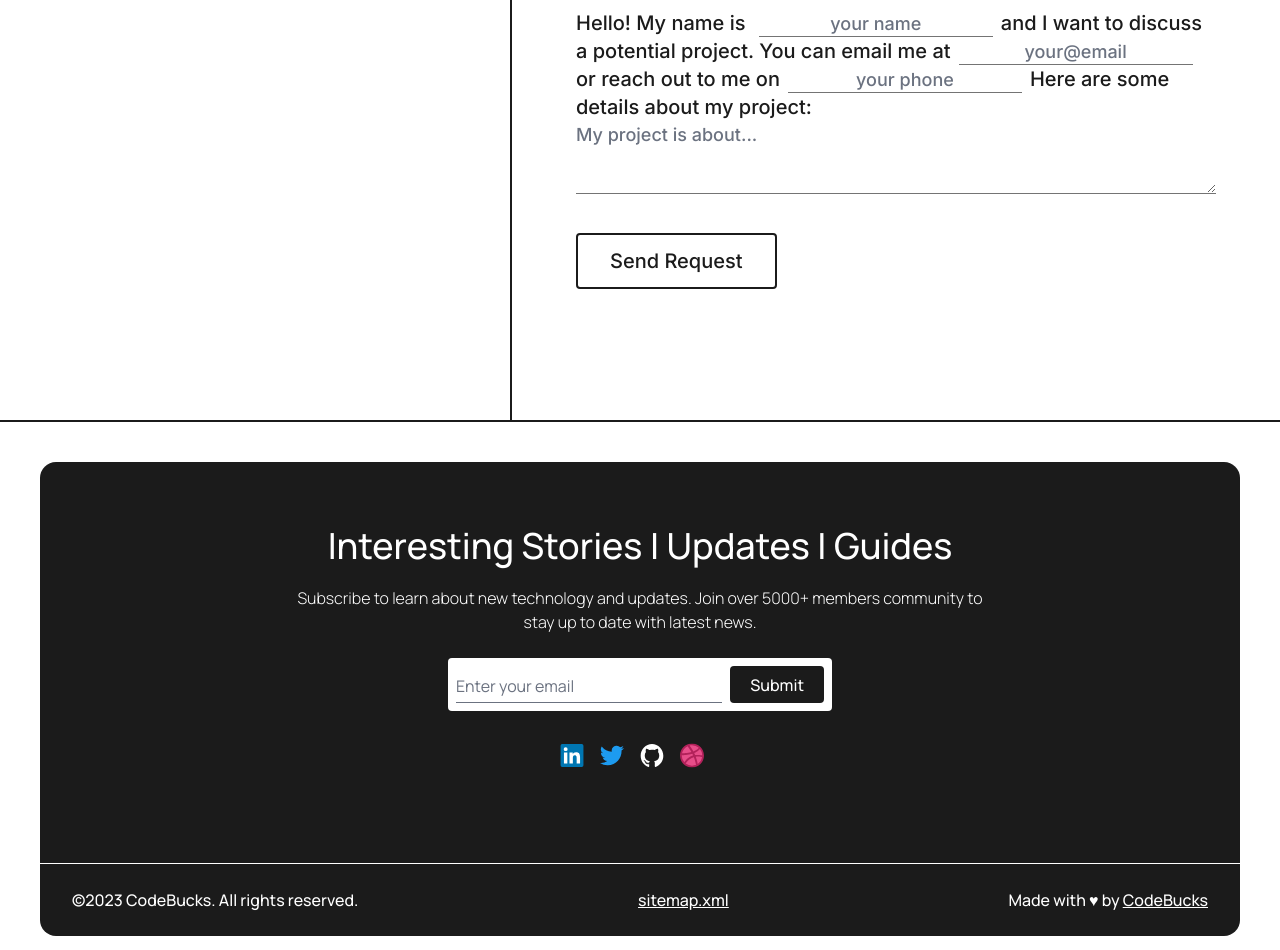
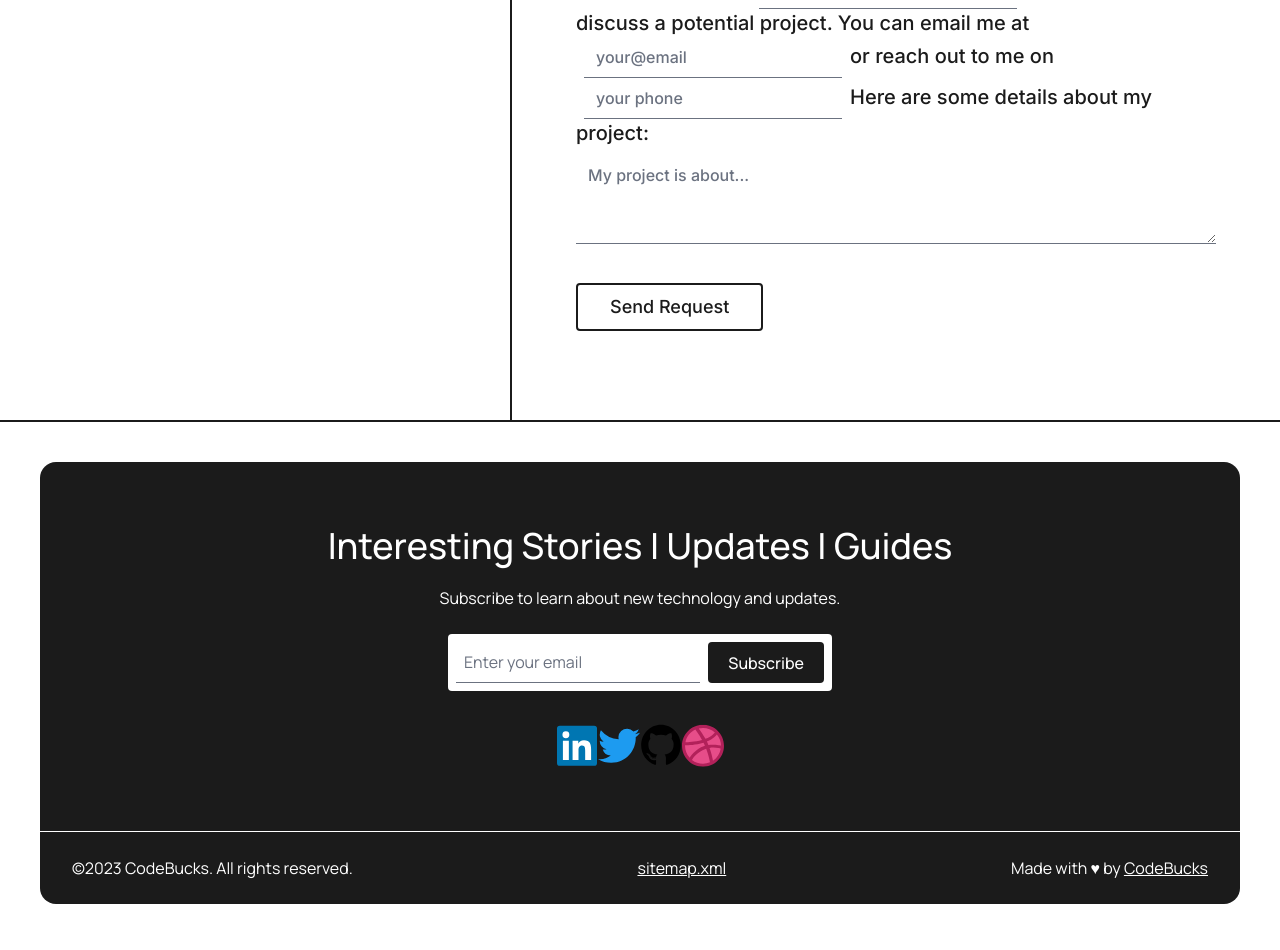
Before and after one commit to GoingOnLoardShiva/webtech, a Next.js app in the folder Nextjs-tailwindcss-blog-template/: page /contact in a window 1280 px wide. Shown: the part 322-1272 px from the top of the page. Built offline with nearby package versions, Linux system fonts and the light colour scheme.

Commit message:
uptodate all data

```diff
--- a/Nextjs-tailwindcss-blog-template/package.json
+++ b/Nextjs-tailwindcss-blog-template/package.json
@@ -32,6 +32,7 @@
     "next-auth": "^4.22.1",
     "next-mdx-remote": "^5.0.0",
     "next-sitemap": "^4.2.2",
+    "nodemailer": "^7.0.12",
     "postcss": "^8.4.49",
     "react": "^19.2.3",
     "react-dom": "^19.2.3",
--- a/Nextjs-tailwindcss-blog-template/src/app/(about)/layout.js
+++ b/Nextjs-tailwindcss-blog-template/src/app/(about)/layout.js
@@ -2,13 +2,13 @@ import InsightRoll from "@/src/components/About/InsightRoll";
 
 
 const insights = [
-    "20+ Projects Completed",
-    "3+ Years of Freelancing",
+    "2+ Projects Completed",
+    "0+ Years of Freelancing",
     "99% Client Satisfaction",
-    "20K+ Subscribers",
-    "Authored In-Depth Course on Educative",
-    "Contributed as a Technical Course Reviewer 📝",
-    "Recipient of the Hackernoon Noonies Award 🏆",
+    "Student at Ucodemy",
+    "Learning Frontend & Backend Development",
+    "Open to Collaboration",
+
   ];
 
 export default function AboutLayout({ children }) {
--- /dev/null
+++ b/Nextjs-tailwindcss-blog-template/src/app/api/contact/route.js
@@ -0,0 +1,51 @@
+import { NextResponse } from "next/server";
+import nodemailer from "nodemailer";
+
+export async function POST(req) {
+  try {
+    const { name, email, message } = await req.json();
+
+    if (!name || !email || !message) {
+      return NextResponse.json(
+        { success: false, message: "Missing required fields" },
+        { status: 400 }
+      );
+    }
+
+    const transporter = nodemailer.createTransport({
+      host: process.env.SMTP_HOST,
+      port: 587,
+      secure: false,
+      auth: {
+        user: process.env.SMTP_USER,
+        pass: process.env.SMTP_PASS,
+      },
+    });
+
+    await transporter.sendMail({
+      from: `"Contact Form" <${process.env.SMTP_USER}>`,
+      to: "hirenray882@gmail.com", // receive email
+      replyTo: email, // reply directly to sender
+      subject: `New contact form submission from ${name}`,
+      text: `
+Name: ${name}
+Email: ${email}
+
+Message:
+${message}
+      `,
+    });
+
+    return NextResponse.json(
+      { success: true, message: "Message sent successfully" },
+      { status: 200 }
+    );
+  } catch (error) {
+    console.error("Contact form error:", error);
+
+    return NextResponse.json(
+      { success: false, message: "Failed to send message" },
+      { status: 500 }
+    );
+  }
+}
--- /dev/null
+++ b/Nextjs-tailwindcss-blog-template/src/app/api/subscribe/route.js
@@ -0,0 +1,49 @@
+import { NextResponse } from "next/server";
+import nodemailer from "nodemailer";
+
+export async function POST(req) {
+  try {
+    const { email } = await req.json();
+
+    if (!email) {
+      return NextResponse.json(
+        { success: false, message: "Email is required" },
+        { status: 400 }
+      );
+    }
+
+    const transporter = nodemailer.createTransport({
+      host: process.env.SMTP_HOST,
+      port: 587,
+      secure: false,
+      auth: {
+        user: process.env.SMTP_USER,
+        pass: process.env.SMTP_PASS,
+      },
+    });
+
+    await transporter.sendMail({
+      from: `"Subscribe Form" <${process.env.SMTP_USER}>`,
+      to: "hirenray882@gmail.com",
+      replyTo: email,
+      subject: `New newsletter subscription`,
+      text: `
+New subscriber email:
+
+${email}
+      `,
+    });
+
+    return NextResponse.json(
+      { success: true, message: "Subscribed successfully" },
+      { status: 200 }
+    );
+  } catch (error) {
+    console.error("Subscribe form error:", error);
+
+    return NextResponse.json(
+      { success: false, message: "Failed to subscribe" },
+      { status: 500 }
+    );
+  }
+}
--- a/Nextjs-tailwindcss-blog-template/src/components/About/AboutCoverSection.js
+++ b/Nextjs-tailwindcss-blog-template/src/components/About/AboutCoverSection.js
@@ -18,7 +18,7 @@ const AboutCoverSection = () => {
             Dream Big, Work Hard, Achieve More!
             </h2>
             <p className='font-medium capitalize mt-4 text-base'>
-            This Mantra Drives My Work As A Passionate Freelancer. I Blend Innovative Technology With Timeless Design For Captivating Digital Experiences. Inspired By Nature And Literature, I'm A Perpetual Learner Embracing Challenges. With Each Project, I Aim To Leave A Lasting Impact—One Pixel At A Time.
+              I am a passionate web developer dedicated to crafting beautiful and functional digital experiences. With a strong foundation in both frontend and backend technologies, I specialize in building responsive, user-friendly websites and applications that not only look great but also perform seamlessly across all devices. My goal is to turn ideas into reality through clean code, innovative design, and a commitment to excellence.
             </p>
         </div>
     </section>
--- a/Nextjs-tailwindcss-blog-template/src/components/About/Skills.js
+++ b/Nextjs-tailwindcss-blog-template/src/components/About/Skills.js
@@ -1,17 +1,18 @@
 const SkillList = [
   "next.js",
+  "react.js",
+  "node.js",
+  "express.js",
   "tailwind css",
   "figma",
   "javaScript",
   "web design",
-  "Gatsby.js",
-  "strapi",
   "firebase",
-  "generative AI",
-  "wireframing",
   "SEO",
   "framer motion",
-  "sanity",
+  "Lenis",
+  "git & github",
+
 ];
 
 const Skills = () => {
--- a/Nextjs-tailwindcss-blog-template/src/components/Contact/ContactForm.js
+++ b/Nextjs-tailwindcss-blog-template/src/components/Contact/ContactForm.js
@@ -1,15 +1,40 @@
 "use client";
-import React from "react";
+
+import React, { useState } from "react";
 import { useForm } from "react-hook-form";
 
 export default function ContactForm() {
   const {
     register,
     handleSubmit,
+    reset,
     formState: { errors },
   } = useForm();
-  const onSubmit = (data) => console.log(data);
-  console.log(errors);
+
+  const [loading, setLoading] = useState(false);
+  const [status, setStatus] = useState(null); // success | error
+
+  const onSubmit = async (data) => {
+    try {
+      setLoading(true);
+      setStatus(null);
+
+      const res = await fetch("/api/contact", {
+        method: "POST",
+        headers: { "Content-Type": "application/json" },
+        body: JSON.stringify(data),
+      });
+
+      if (!res.ok) throw new Error("Failed to submit");
+
+      setStatus("success");
+      reset();
+    } catch (err) {
+      setStatus("error");
+    } finally {
+      setLoading(false);
+    }
+  };
 
   return (
     <form
@@ -21,27 +46,49 @@ export default function ContactForm() {
         type="text"
         placeholder="your name"
         {...register("name", { required: true, maxLength: 80 })}
-        className="outline-none border-0 p-0 mx-2 focus:ring-0 placeholder:text-center placeholder:text-lg border-b border-gray
-        focus:border-gray bg-transparent"
+        className="outline-none border-0 mx-2 border-b bg-transparent"
       />
       and I want to discuss a potential project. You can email me at
-      <input type="email" placeholder="your@email" {...register("email", {})}  className="outline-none border-0 p-0 mx-2 focus:ring-0 placeholder:text-center placeholder:text-lg border-b border-gray
-        focus:border-gray bg-transparent"/>
+      <input
+        type="email"
+        placeholder="your@email"
+        {...register("email", { required: true })}
+        className="outline-none border-0 mx-2 border-b bg-transparent"
+      />
       or reach out to me on
       <input
         type="tel"
         placeholder="your phone"
-        {...register("phone number", {})}
-        className="outline-none border-0 p-0 mx-2 focus:ring-0 placeholder:text-center placeholder:text-lg border-b border-gray
-        focus:border-gray bg-transparent"
+        {...register("phone")}
+        className="outline-none border-0 mx-2 border-b bg-transparent"
       />
-      Here are some details about my project: <br />
-      <textarea {...register("project details", {})}
-      placeholder="My project is about..."
-      rows={3}
-      className="w-full outline-none border-0 p-0 mx-0 focus:ring-0  placeholder:text-lg border-b border-gray
-        focus:border-gray bg-transparent" />
-      <input type="submit" value="send request" className="mt-8 font-medium inline-block capitalize text-lg sm:text-xl py-2 sm:py-3 px-6 sm:px-8 border-2 border-solid border-dark dark:border-light rounded cursor-pointer" />
+      Here are some details about my project:
+      <textarea
+        {...register("message", { required: true })}
+        placeholder="My project is about..."
+        rows={3}
+        className="w-full mt-2 outline-none border-0 border-b bg-transparent"
+      />
+
+      <button
+        type="submit"
+        disabled={loading}
+        className="mt-8 font-medium inline-block capitalize text-lg py-2 px-8 border-2 rounded"
+      >
+        {loading ? "Sending..." : "Send Request"}
+      </button>
+
+      {/* Status Messages */}
+      {status === "success" && (
+        <p className="mt-4 text-green-600">
+          ✅ Your message has been sent successfully!
+        </p>
+      )}
+      {status === "error" && (
+        <p className="mt-4 text-red-600">
+          ❌ Something went wrong. Please try again.
+        </p>
+      )}
     </form>
   );
 }
--- a/Nextjs-tailwindcss-blog-template/src/components/Footer/index.js
+++ b/Nextjs-tailwindcss-blog-template/src/components/Footer/index.js
@@ -1,5 +1,6 @@
 "use client";
-import React from "react";
+
+import React, { useState } from "react";
 import { useForm } from "react-hook-form";
 import { DribbbleIcon, GithubIcon, LinkedinIcon, TwitterIcon } from "../Icons";
 import Link from "next/link";
@@ -9,92 +10,106 @@ const Footer = () => {
   const {
     register,
     handleSubmit,
+    reset,
     formState: { errors },
   } = useForm();
-  const onSubmit = (data) => console.log(data);
-  console.log(errors);
+
+  const [loading, setLoading] = useState(false);
+  const [status, setStatus] = useState(null); // success | error
+
+  const onSubmit = async (data) => {
+    try {
+      setLoading(true);
+      setStatus(null);
+
+      const res = await fetch("/api/subscribe", {
+        method: "POST",
+        headers: { "Content-Type": "application/json" },
+        body: JSON.stringify({
+          email: data.email,
+        }),
+      });
+
+      if (!res.ok) throw new Error("Failed");
+
+      setStatus("success");
+      reset();
+    } catch (err) {
+      setStatus("error");
+    } finally {
+      setLoading(false);
+    }
+  };
 
   return (
     <footer className="mt-16 rounded-2xl bg-dark dark:bg-accentDark/90 m-2 sm:m-10 flex flex-col items-center text-light dark:text-dark">
-      <h3 className="mt-16 font-medium dark:font-bold text-center capitalize text-2xl sm:text-3xl lg:text-4xl px-4">
+      <h3 className="mt-16 font-medium text-center text-2xl sm:text-3xl lg:text-4xl px-4">
         Interesting Stories | Updates | Guides
       </h3>
-      <p className="mt-5 px-4 text-center w-full sm:w-3/5 font-light dark:font-medium text-sm sm:text-base">
-        Subscribe to learn about new technology and updates. Join over 5000+
-        members community to stay up to date with latest news.
+
+      <p className="mt-5 px-4 text-center w-full sm:w-3/5 text-sm sm:text-base">
+        Subscribe to learn about new technology and updates.
       </p>
 
       <form
         onSubmit={handleSubmit(onSubmit)}
-        className="mt-6 w-fit sm:min-w-[384px] flex items-stretch bg-light dark:bg-dark p-1 sm:p-2 rounded mx04"
+        className="mt-6 w-fit sm:min-w-[384px] flex items-stretch bg-light dark:bg-dark p-2 rounded"
       >
         <input
           type="email"
           placeholder="Enter your email"
-          {...register("email", { required: true, maxLength: 80 })}
-          className="w-full bg-transparent pl-2 sm:pl-0 text-dark focus:border-dark focus:ring-0 border-0 border-b mr-2 pb-1"
+          {...register("email", { required: true })}
+          className="w-full bg-transparent pl-2 text-dark border-0 border-b mr-2"
         />
 
-        <input
+        <button
           type="submit"
-          className="bg-dark text-light dark:text-dark dark:bg-light cursor-pointer font-medium rounded px-3 sm:px-5 py-1"
-        />
+          disabled={loading}
+          className="bg-dark text-light dark:text-dark dark:bg-light font-medium rounded px-5"
+        >
+          {loading ? "Sending..." : "Subscribe"}
+        </button>
       </form>
+
+      {/* Status messages */}
+      {status === "success" && (
+        <p className="mt-3 text-green-400 text-sm">
+          ✅ Subscribed successfully!
+        </p>
+      )}
+      {status === "error" && (
+        <p className="mt-3 text-red-400 text-sm">
+          ❌ Failed to subscribe. Try again.
+        </p>
+      )}
+
+      {/* Social icons */}
       <div className="flex items-center mt-8">
-        <a
-          href={siteMetadata.linkedin}
-          className="inline-block w-6 h-6 mr-4"
-          aria-label="Reach out to me via LinkedIn"
-          target="_blank"
-          rel="noopener noreferrer"
-        >
-          <LinkedinIcon className="hover:scale-125 transition-all ease duration-200" />
+        <a href={siteMetadata.linkedin} target="_blank" rel="noreferrer">
+          <LinkedinIcon />
         </a>
-        <a
-          href={siteMetadata.twitter}
-          className="inline-block w-6 h-6 mr-4"
-          aria-label="Reach out to me via Twitter"
-          target="_blank"
-          rel="noopener noreferrer"
-        >
-          <TwitterIcon className="hover:scale-125 transition-all ease duration-200" />
+        <a href={siteMetadata.twitter} target="_blank" rel="noreferrer">
+          <TwitterIcon />
         </a>
-        <a
-          href={siteMetadata.github}
-          className="inline-block w-6 h-6 mr-4 fill-light"
-          aria-label="Check my profile on Github"
-          target="_blank"
-          rel="noopener noreferrer"
-        >
-          <GithubIcon className="fill-light dark:fill-dark  hover:scale-125 transition-all ease duration-200" />
+        <a href={siteMetadata.github} target="_blank" rel="noreferrer">
+          <GithubIcon />
         </a>
-        <a
-          href={siteMetadata.dribbble}
-          className="inline-block w-6 h-6 mr-4"
-          aria-label="Check my profile on Dribbble"
-          target="_blank"
-          rel="noopener noreferrer"
-        >
-          <DribbbleIcon className="hover:scale-125 transition-all ease duration-200" />
+        <a href={siteMetadata.dribbble} target="_blank" rel="noreferrer">
+          <DribbbleIcon />
         </a>
       </div>
 
-      <div className="w-full  mt-16 md:mt-24 relative font-medium border-t border-solid border-light py-6 px-8 flex  flex-col md:flex-row items-center justify-between">
-        <span className="text-center">
-          &copy;2023 CodeBucks. All rights reserved.
-        </span>
-        <Link
-          href="/sitemap.xml"
-          className="text-center underline my-4 md:my-0"
-        >
+      <div className="w-full mt-16 border-t py-6 px-8 flex flex-col md:flex-row items-center justify-between">
+        <span>&copy;2023 CodeBucks. All rights reserved.</span>
+        <Link href="/sitemap.xml" className="underline">
           sitemap.xml
         </Link>
-        <div className="text-center">
+        <span>
           Made with &hearts; by{" "}
           <a href="https://devdreaming.com" className="underline" target="_blank">
             CodeBucks
           </a>
-        </div>
+        </span>
       </div>
     </footer>
   );
```
Also changed, not shown: 2 other files (tests, documents, lock files or other folders).
